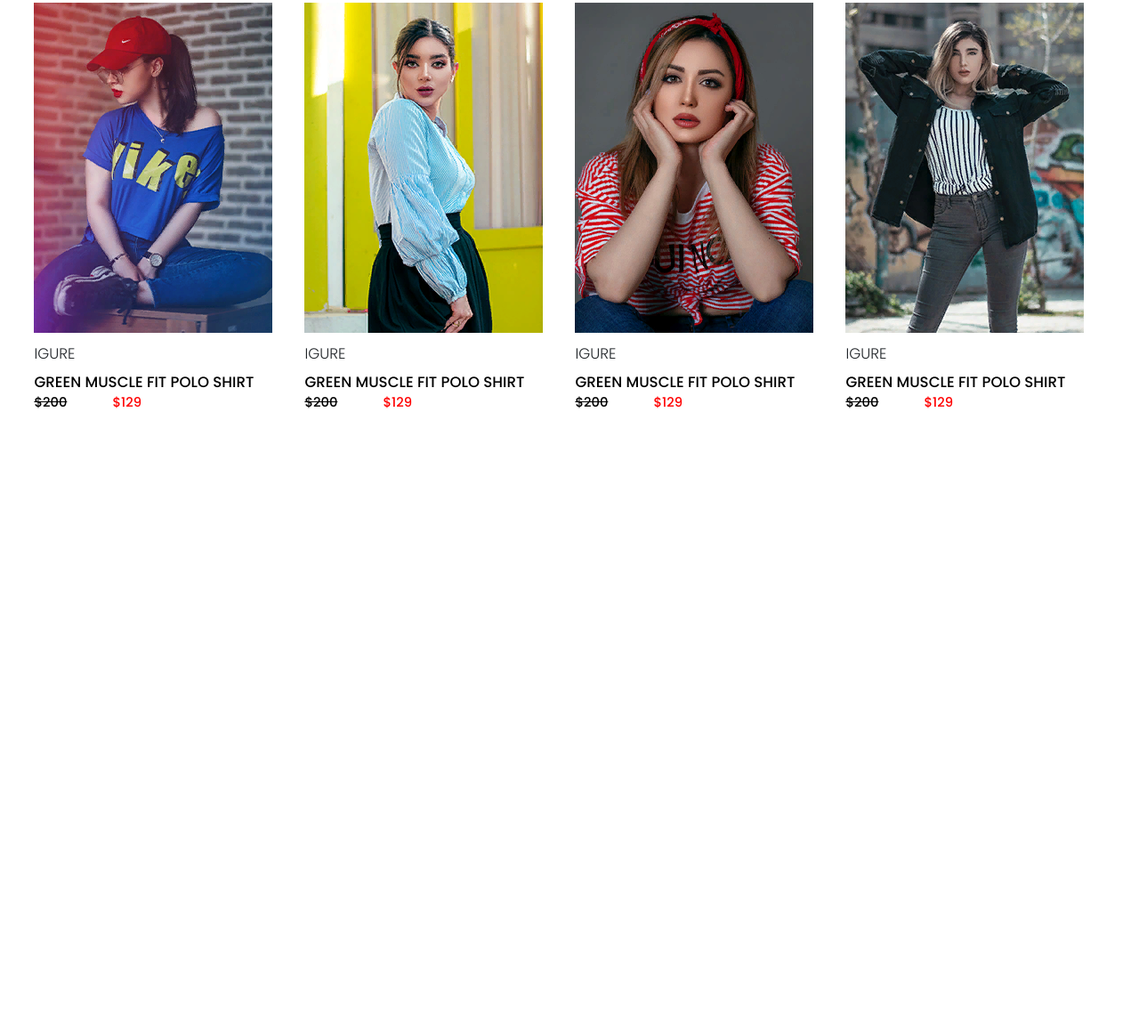
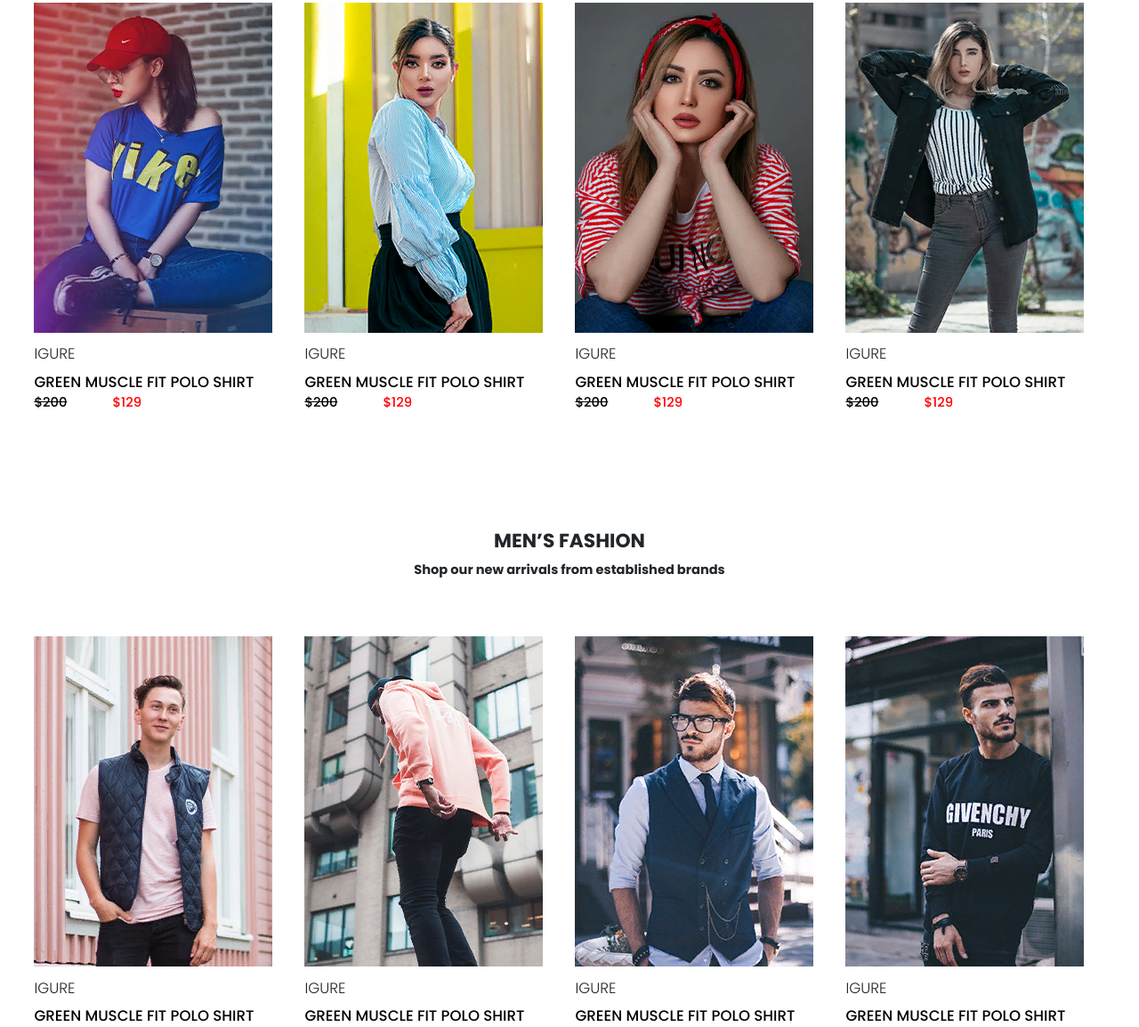
Before and after one commit to JaBaZebs/pet-project, a plain HTML site: page index.html in a window 1280 px wide. Shown: the part 1643-2797 px from the top of the page at 89% size. Before the commit the page ends 2106 px from the top, so only its background shows below. Drawn offline with Linux system fonts and the light colour scheme.

Commit message:
page-4 men

```diff
--- a/css/style.css
+++ b/css/style.css
@@ -125,7 +125,15 @@ body{
     margin: 0;
     text-align: center;
 }
+.page-4 hgroup h4, h6{
+    color: #22262A;
+    margin: 0;
+    text-align: center;
+}
 .page-3 h6{
+    margin-top: 0.5vw;
+}
+.page-4 h6{
     margin-top: 0.5vw;
 }
 .card-holder{
@@ -166,3 +174,6 @@ body{
     font-size: 1.15vw;
     color: red;
 }
+.page-4{
+    margin-top: 10vw;
+}
--- a/index.html
+++ b/index.html
@@ -48,7 +48,7 @@
     <main style="padding-bottom: 0">
 
 
-        <div class="page-1">
+        <section class="page-1">
            <div class="page-1-container">
                 <h5>NEW TREND</h5>
                 <h2>COLLUSION</h2>
@@ -58,9 +58,9 @@
                     <button class="page-1-btn">SHOP NOW</button>
                 </div>
             </div>
-        </div>
+        </section>
 
-        <div class="page-2">
+        <section class="page-2">
             <div class="page-2-container">
                 <div class="image-1">
                     <img class="image-1-1 auto-size-img" src="images/main/page-2/image-1/2.png"/>
@@ -69,9 +69,9 @@
                     <img class="image-1-4 auto-size-img" src="images/main/page-2/image-1/5.png"/>
                 </div>
             </div>
-        </div>
+        </section>
 
-        <div class="page-3">
+        <section class="page-3">
           <div class="page-3-container">
            <hgroup>
                 <h4>WOMEN'S FASHION</h4>
@@ -116,8 +116,54 @@
                 </article>
             </div>
            </div>
-        </div>
+        </section>
 
+        <section class="page-4">
+           <div class="page-3-container">
+           <hgroup>
+                <h4>MEN’S FASHION</h4>
+                <h6>Shop our new arrivals from established brands</h6>
+            </hgroup>
+            <div class="card-holder">
+                <article class="card">
+                    <img class="card-image auto-size-img" src="images/main/page-4/11.png"/>
+                    <h4>IGURE</h4>
+                    <p>GREEN MUSCLE FIT POLO SHIRT</p>
+                    <div class="amount-container">
+                        <span class="amount-false">$200</span>
+                        <span class="amount-true">$129</span>
+                    </div>
+                </article>
+                <article class="card">
+                    <img class="card-image auto-size-img" src="images/main/page-4/12.png"/>
+                    <h4>IGURE</h4>
+                    <p>GREEN MUSCLE FIT POLO SHIRT</p>
+                    <div class="amount-container">
+                        <span class="amount-false">$200</span>
+                        <span class="amount-true">$129</span>
+                    </div>
+                </article>
+                <article class="card">
+                    <img class="card-image auto-size-img" src="images/main/page-4/13.png"/>
+                    <h4>IGURE</h4>
+                    <p>GREEN MUSCLE FIT POLO SHIRT</p>
+                    <div class="amount-container">
+                        <span class="amount-false">$200</span>
+                        <span class="amount-true">$129</span>
+                    </div>
+                </article>
+                <article class="card">
+                    <img class="card-image auto-size-img" src="images/main/page-4/10.png"/>
+                    <h4>IGURE</h4>
+                    <p>GREEN MUSCLE FIT POLO SHIRT</p>
+                    <div class="amount-container">
+                        <span class="amount-false">$200</span>
+                        <span class="amount-true">$129</span>
+                    </div>
+                </article>
+            </div>
+           </div>
+        </section>
     </main>
 </body>
 </html>
```
Also changed, not shown: images/main/page-4/10.png (added), images/main/page-4/11.png (added), images/main/page-4/12.png (added), images/main/page-4/13.png (added).
